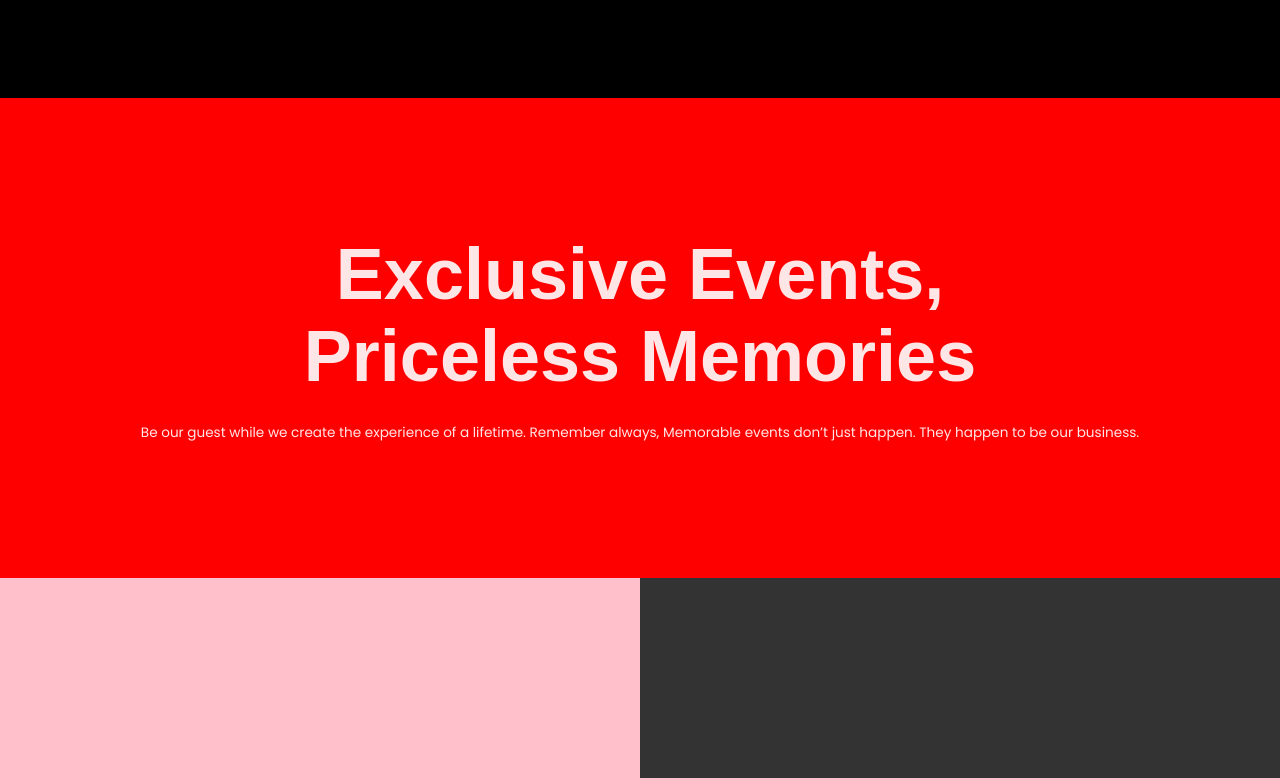
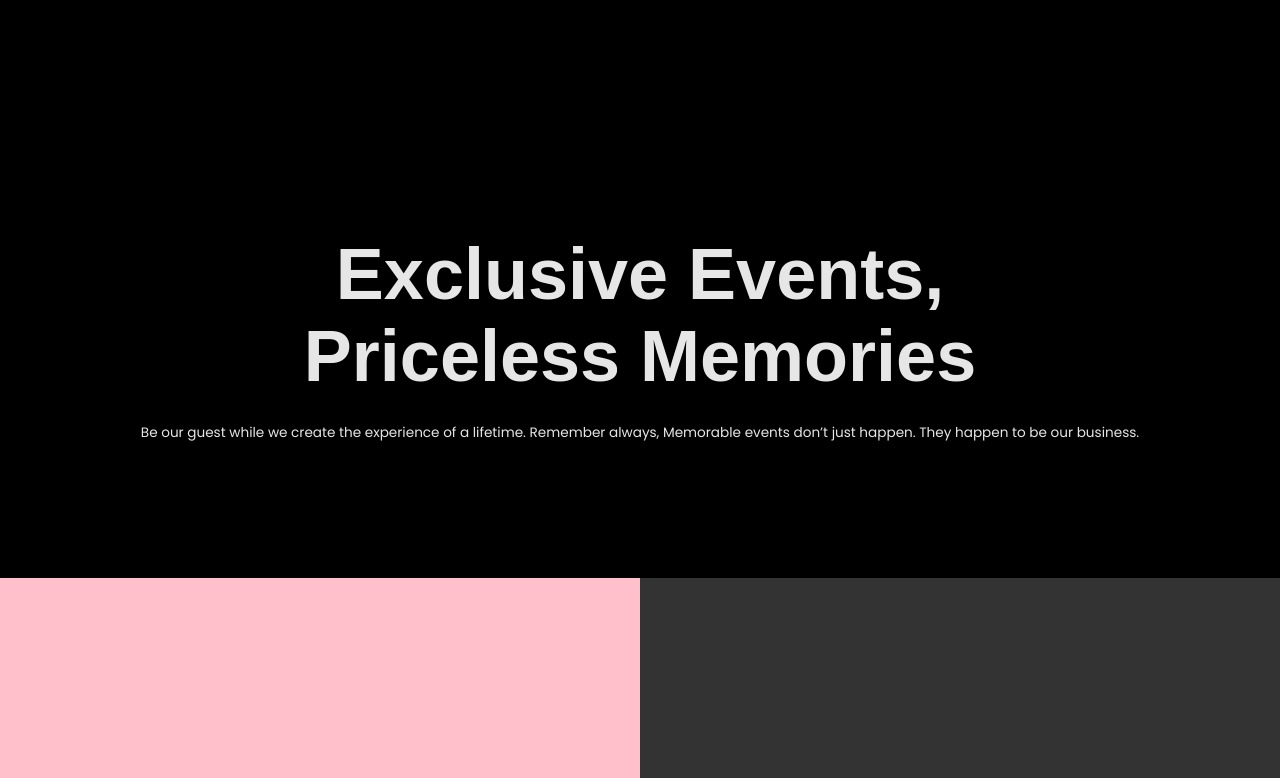
Before and after one commit to AGbaby09/originalKROM, a React (Create React App) app: page / in a window 1280 px wide. Shown: the part 1502-2280 px from the top of the page. Built offline with nearby package versions, Linux system fonts and the light colour scheme; a web font is replaced by a local one.

Commit message:
Changed Website Title

```diff
--- a/public/index.html
+++ b/public/index.html
@@ -24,7 +24,7 @@
       work correctly both with client-side routing and a non-root public URL.
       Learn how to configure a non-root public URL by running `npm run build`.
     -->
-    <title>Reactor App</title>
+    <title>Krom Club</title>
   </head>
   <body>
     <noscript>You need to enable JavaScript to run this app.</noscript>
--- a/src/App.css
+++ b/src/App.css
@@ -322,7 +322,7 @@
   position: relative;
   width: 100%;
   height:200%;
-  background-color: red;
+  /* background-color: red; */
 }
 .cataloga #events{
   position:relative;
```
